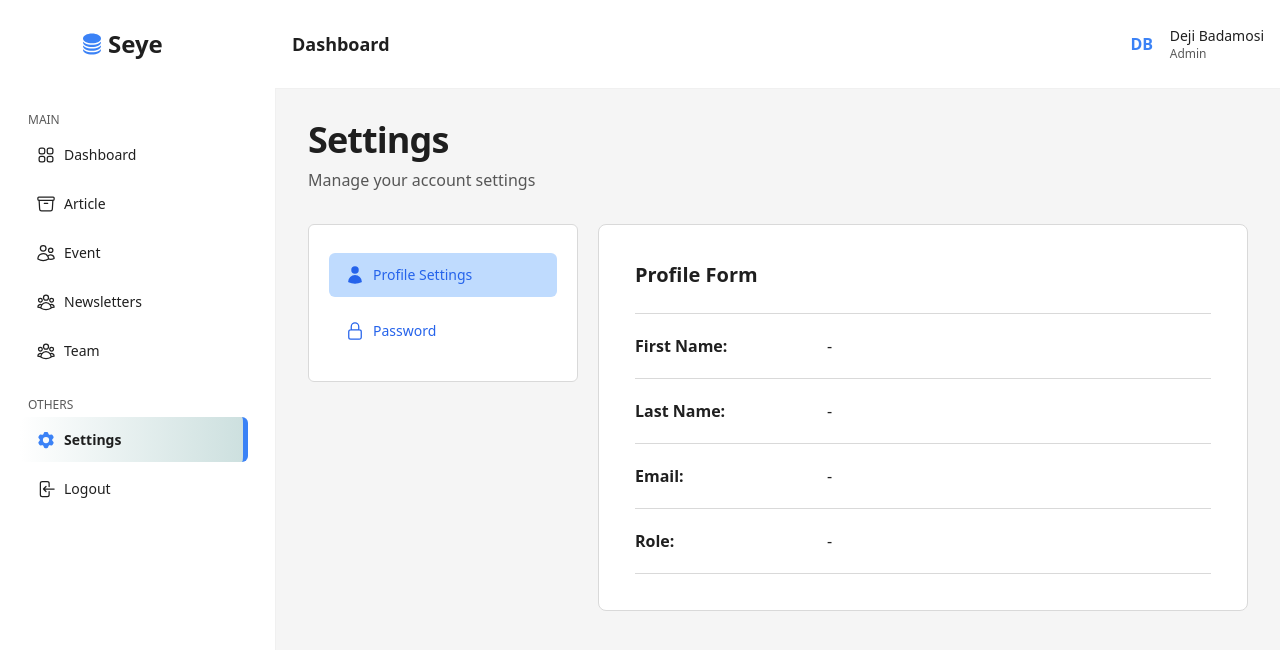
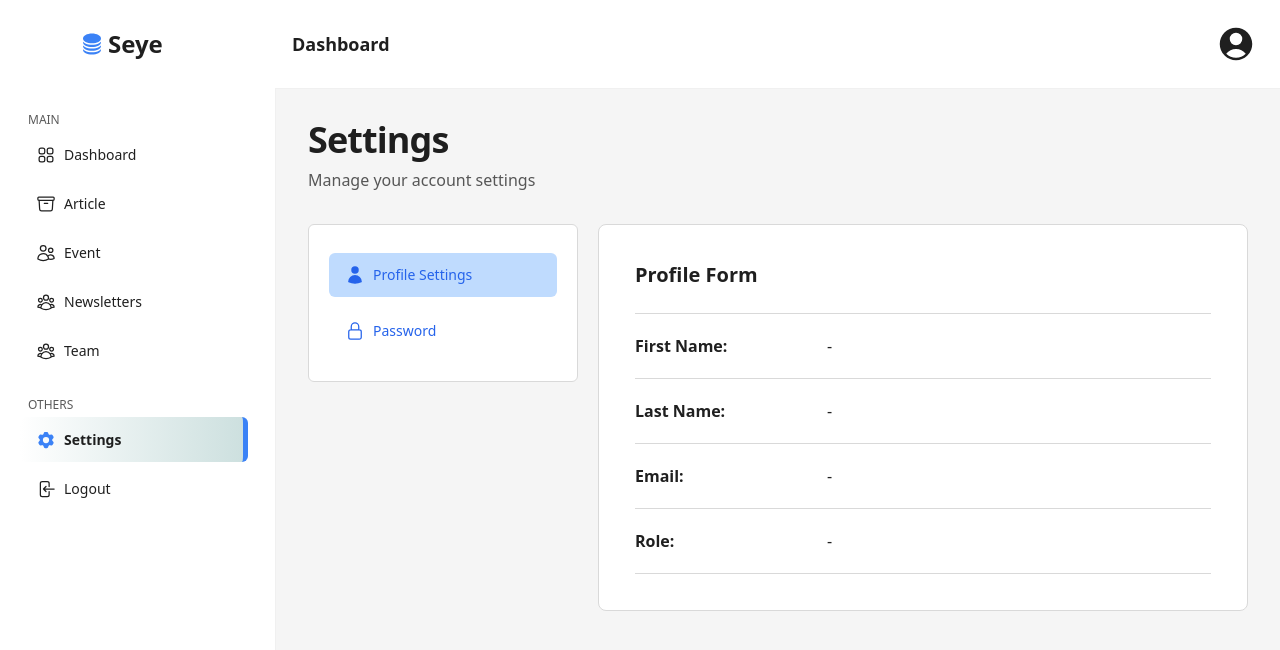
Before and after one commit to biolafrica/seye-bamidele, a Next.js app in the folder apps/admin/: page /settings/profile in a window 1280 px wide. Shown: the top 650 px of the page. Built offline with nearby package versions, Linux system fonts and the light colour scheme; no server answers.

Commit message:
made header dynamic

```diff
--- a/apps/admin/app/(Dashboard)/settings/profile/page.tsx
+++ b/apps/admin/app/(Dashboard)/settings/profile/page.tsx
@@ -20,7 +20,6 @@ export default function ProfilePage() {
         <div className="w-full lg:w-3/4 bg-card p-9 rounded-lg border border-border">
           <h2 className="text-xl font-semibold text-heading mb-6">Profile Form</h2>
           <ProfileForm/>
-
         </div>
 
       </div>
--- a/apps/admin/components/layout/header.tsx
+++ b/apps/admin/components/layout/header.tsx
@@ -1,10 +1,31 @@
+import { getUserWithRole } from "@/app/utils/supabase/auth-utils";
 import { HeaderProps } from "@/types/layout";
 import * as outline from "@heroicons/react/24/outline";
 import * as solid from "@heroicons/react/24/solid";
 import Link from "next/link";
+import { useEffect, useState } from "react";
+import { UserData } from "../pages/ProfileForm";
 
 
 export default function Header({ onMenuClick, currentModule = "Dashboard" }: HeaderProps) {
+  const [user, setUser] = useState<UserData | null>(null);
+  const [loading, setLoading] = useState(true);
+
+  useEffect(() => {
+    async function fetchUser() {
+      try {
+        const userData = await getUserWithRole();
+        setUser(userData);
+      } catch (error) {
+        console.error("Error fetching user data:", error);
+      } finally {
+        setLoading(false);
+      }
+    }
+    fetchUser();
+  }, []);
+
+
   return (
     <header className="border-b border-separator fixed top-0 inset-x-0 z-60 bg-background">
       <div className="flex items-center py-6">
@@ -33,19 +54,9 @@ export default function Header({ onMenuClick, currentModule = "Dashboard" }: Hea
         </div>
 
         <div className="flex items-center gap-2 pr-4">
-          <Link
-            className="flex w-10 h-10 items-center justify-center rounded-full bg-accent/20 text-accent text-base font-bold cursor-pointer hover:bg-accent/30 transition-colors"
-            aria-label="User initials"
-            href="/settings/account/profile"
-          >
-            DB
-          </Link>
-
+          <solid.UserCircleIcon className="w-10 h-10" />
           <div className="hidden lg:flex flex-col leading-snug">
-            <span className="text-text text-sm font-normal">
-              Deji Badamosi
-            </span>
-            <span className="text-xs text-secondary">Admin</span>
+            {loading ? "Seye Bamidele" : `${user?.firstName || ""} ${user?.lastName || ""}`}
           </div>
         </div>
       </div>
--- a/apps/admin/components/pages/ProfileForm.tsx
+++ b/apps/admin/components/pages/ProfileForm.tsx
@@ -3,7 +3,7 @@
 import { useEffect, useState } from "react";
 import { getUserWithRole } from "@/app/utils/supabase/auth-utils";
 
-interface UserData {
+export interface UserData {
   isAuthenticated: boolean;
   user: any;
   role: string | null;
```
